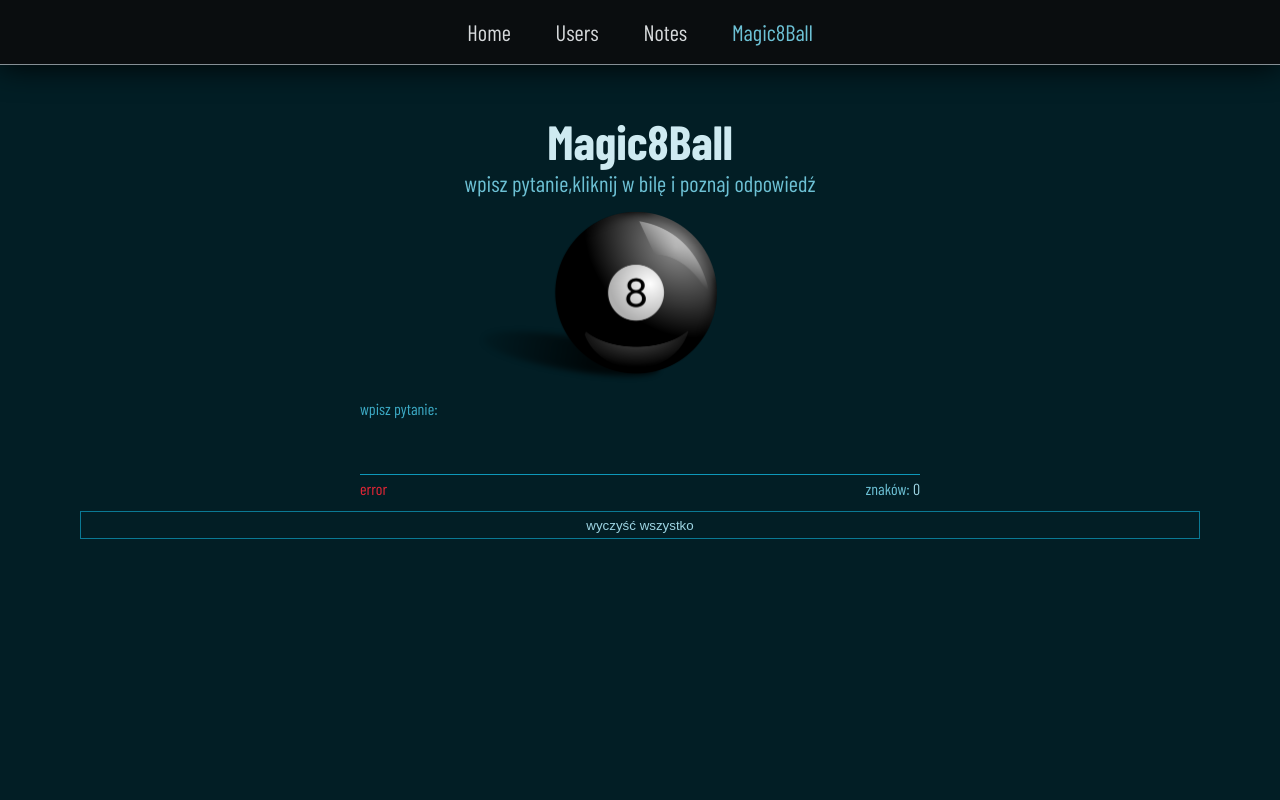
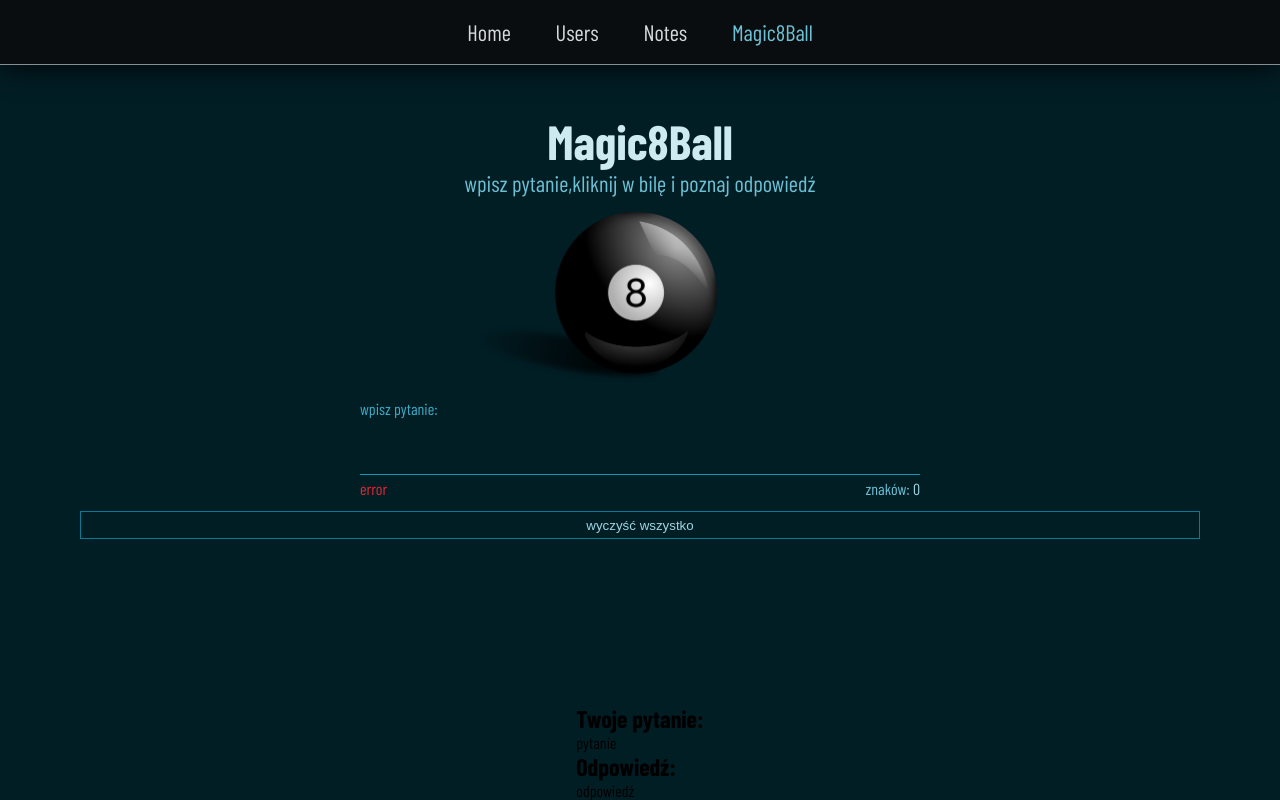
Before and after one commit to Scorpion19702022/SIMPLE_PROJECT_REACT_REDUX, a React (Vite) app: page /Magic8Ball in a window 1280 px wide. Built offline with nearby package versions, Linux system fonts and the light colour scheme; a web font is replaced by a local one.

Commit message:
added component

```diff
--- a/src/Components/Magic8Ball/Magic8Ball.tsx
+++ b/src/Components/Magic8Ball/Magic8Ball.tsx
@@ -1,10 +1,12 @@
 import Magic8BallAction from './Magic8BallAction'
+import Magic8BallResult from './Magic8BallResult'
 import styles from './Styles/Magic8Ball.module.css'
 
 const Magic8Ball = () => {
 	return (
 		<main className={styles.wrapper}>
 			<Magic8BallAction />
+			<Magic8BallResult />
 		</main>
 	)
 }
--- a/src/Components/Magic8Ball/Magic8BallResult.tsx
+++ b/src/Components/Magic8Ball/Magic8BallResult.tsx
@@ -0,0 +1,18 @@
+import styles from './Styles/Magic8BallResult.module.css'
+
+const Magic8BallResult = () => {
+	return (
+		<section className={styles.wrapper}>
+			<div className={styles.box_question}>
+				<h2 className={styles.heading_question}>Twoje pytanie:</h2>
+				<span className={styles.question}>pytanie</span>
+			</div>
+			<div className={styles.box_answer}>
+				<h2 className={styles.heading_answer}>Odpowiedź:</h2>
+				<span className={styles.answer}>odpowiedź</span>
+			</div>
+		</section>
+	)
+}
+
+export default Magic8BallResult
```
